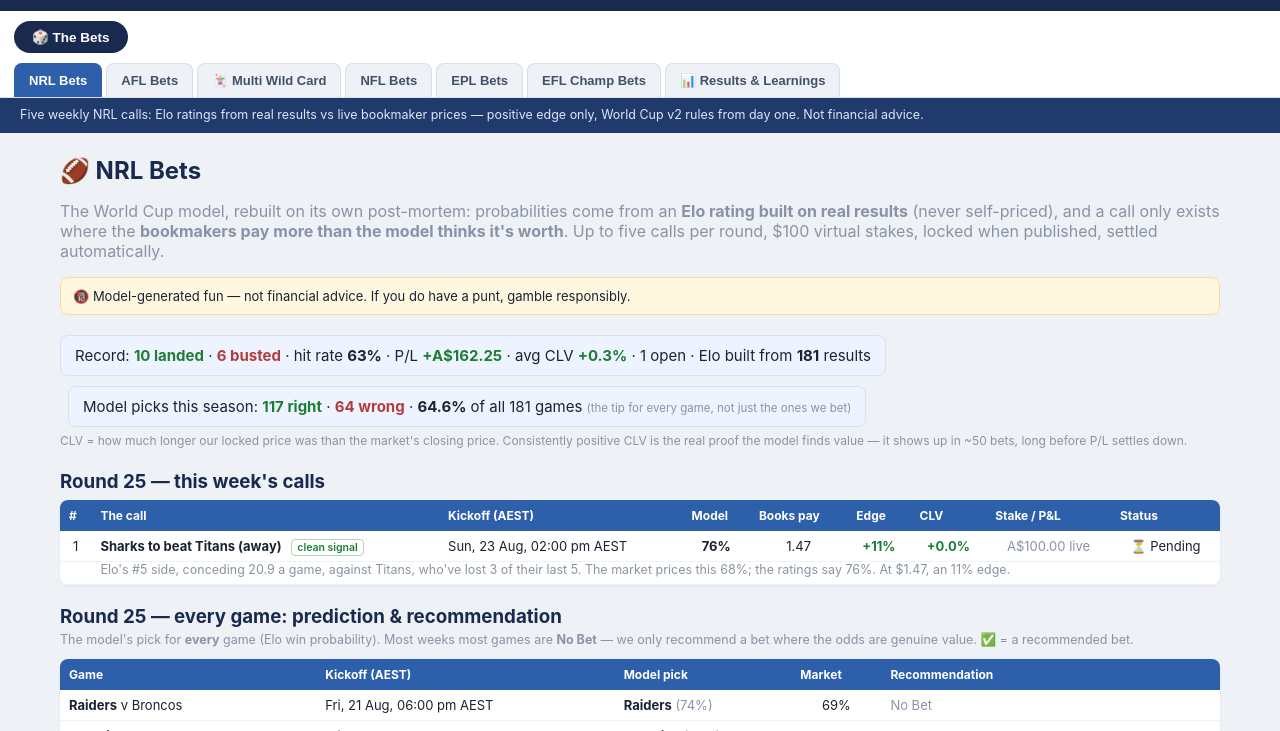
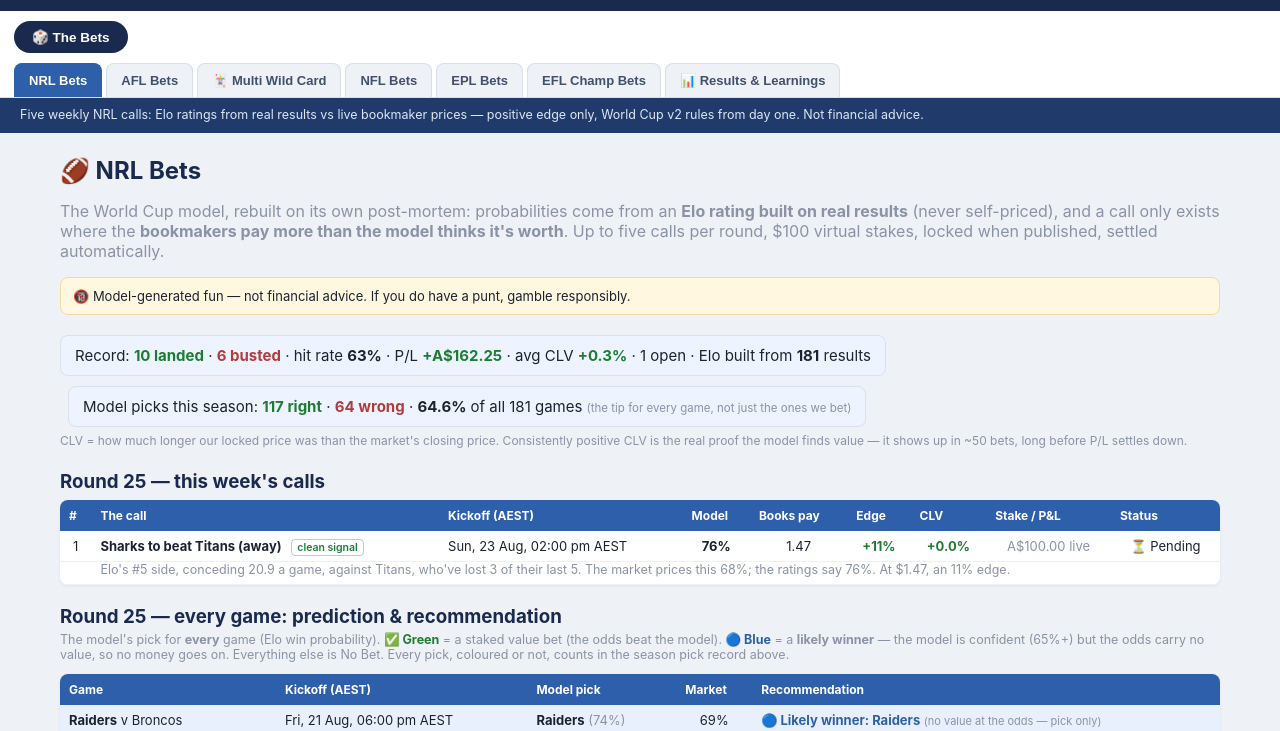
Before and after one commit to joshmcguiness/worldcup-sweepstake, a website: page public/index.html in a window 1280 px wide. Shown: the part 69-800 px from the top of the page. Drawn offline with Linux system fonts and the light colour scheme.

Commit message:
Likely-winner tier: blue picks for confident-but-no-value games
The every-game table now has three tiers: green = staked value bet, BLUE =
'likely winner' (model confidence >=65% but the odds carry no value, so no
money goes on — pick only), grey = No Bet. Legend updated; blue rows styled
tr.conf. All picks, coloured or not, are already scored by the season pick
record. Cache-buster bumped.

```diff
--- a/public/app.js
+++ b/public/app.js
@@ -715,16 +715,21 @@ function weekTable(s, meta) {
   var slateByNo = {}; ((s.book && s.book.slate) || []).forEach(function (g) { slateByNo[g.no] = g; });
   var h = '<h3 style="margin-top:20px">' + meta.round + ' ' + round + ' — every game: prediction &amp; recommendation</h3>';
   h += '<p class="muted" style="font-size:12.5px;margin-top:-4px">The model\'s pick for <b>every</b> game (Elo win probability). '
-    + 'Most weeks most games are <b>No Bet</b> — we only recommend a bet where the odds are genuine value. ✅ = a recommended bet.</p>';
+    + '<span class="good">✅ Green</span> = a staked value bet (the odds beat the model). '
+    + '<span style="color:#2E5FAA;font-weight:700">🔵 Blue</span> = a <b>likely winner</b> — the model is confident (65%+) but the odds carry no value, so no money goes on. '
+    + 'Everything else is No Bet. Every pick, coloured or not, counts in the season pick record above.</p>';
   h += '<table><thead><tr><th>Game</th><th>Kickoff (AEST)</th><th>Model pick</th><th>Market</th><th>Recommendation</th></tr></thead><tbody>';
   preds.forEach(function (g) {
     var bet = betByNo[g.no];
     var sl = slateByNo[g.no];
+    var likely = !bet && g.confidence >= 65; // strong pick, no betting value
     var mkt = (sl && sl.marketProb != null) ? pct(g.homeProb >= 0.5 ? sl.marketProb : 1 - sl.marketProb, 0) : '—';
     var rec = bet
       ? '<b class="good">✅ BET ' + esc(bet.team) + ' @ ' + bet.price.toFixed(2) + '</b> <span class="muted" style="font-size:11px">(+' + (bet.edge * 100).toFixed(0) + '% edge)</span>'
-      : '<span class="muted">No Bet</span>';
-    h += '<tr class="' + (bet ? 'qual' : '') + '"><td><b>' + esc(g.home) + '</b> v ' + esc(g.away) + '</td>'
+      : likely
+        ? '<b style="color:#2E5FAA">🔵 Likely winner: ' + esc(g.winner) + '</b> <span class="muted" style="font-size:11px">(no value at the odds — pick only)</span>'
+        : '<span class="muted">No Bet</span>';
+    h += '<tr class="' + (bet ? 'qual' : likely ? 'conf' : '') + '"><td><b>' + esc(g.home) + '</b> v ' + esc(g.away) + '</td>'
       + '<td>' + fmtAEST(Date.parse(g.kickoff)) + '</td>'
       + '<td><b>' + esc(g.winner) + '</b> <span class="muted">(' + g.confidence + '%)</span></td>'
       + '<td class="c">' + mkt + '</td>'
--- a/public/index.html
+++ b/public/index.html
@@ -44,6 +44,7 @@ td{padding:7px 9px;border-bottom:1px solid #eef1f6}tr:hover td{background:#f7f9f
 .gtable h4{margin:0 0 4px;color:#1A2A4F;font-size:14px}
 .gtable table{margin:0;font-size:12px}.gtable th{font-size:11px;padding:5px 6px}.gtable td{padding:5px 6px}
 tr.qual td{background:#eaf6ec}tr.bub td{background:#fdf6e3}tr.qual:hover td{background:#dff0e3}tr.bub:hover td{background:#f7edcf}
+tr.conf td{background:#e8f0fe}tr.conf:hover td{background:#dce8fc}
 .bar{background:#eef1f6;border-radius:6px;height:10px;overflow:hidden;min-width:80px}
 .bar i{display:block;height:100%;background:linear-gradient(90deg,#2E5FAA,#21c25a)}
 .err{background:#fdecec;border:1px solid #e8b4b4;color:#8c2f2f;border-radius:8px;padding:14px 16px;margin:20px;font-size:14px}
@@ -223,5 +224,5 @@ tr.qual td{background:#eaf6ec}tr.bub td{background:#fdf6e3}tr.qual:hover td{back
 <div id="loaderr"></div>
 <!-- version query = cache-buster: bump when app.js changes so stale browser
      caches can't pin an old build to the fresh page -->
-<script type="module" src="app.js?v=bbw-2026-08-21a"></script>
+<script type="module" src="app.js?v=bbw-2026-08-21b"></script>
 </body></html>
```
